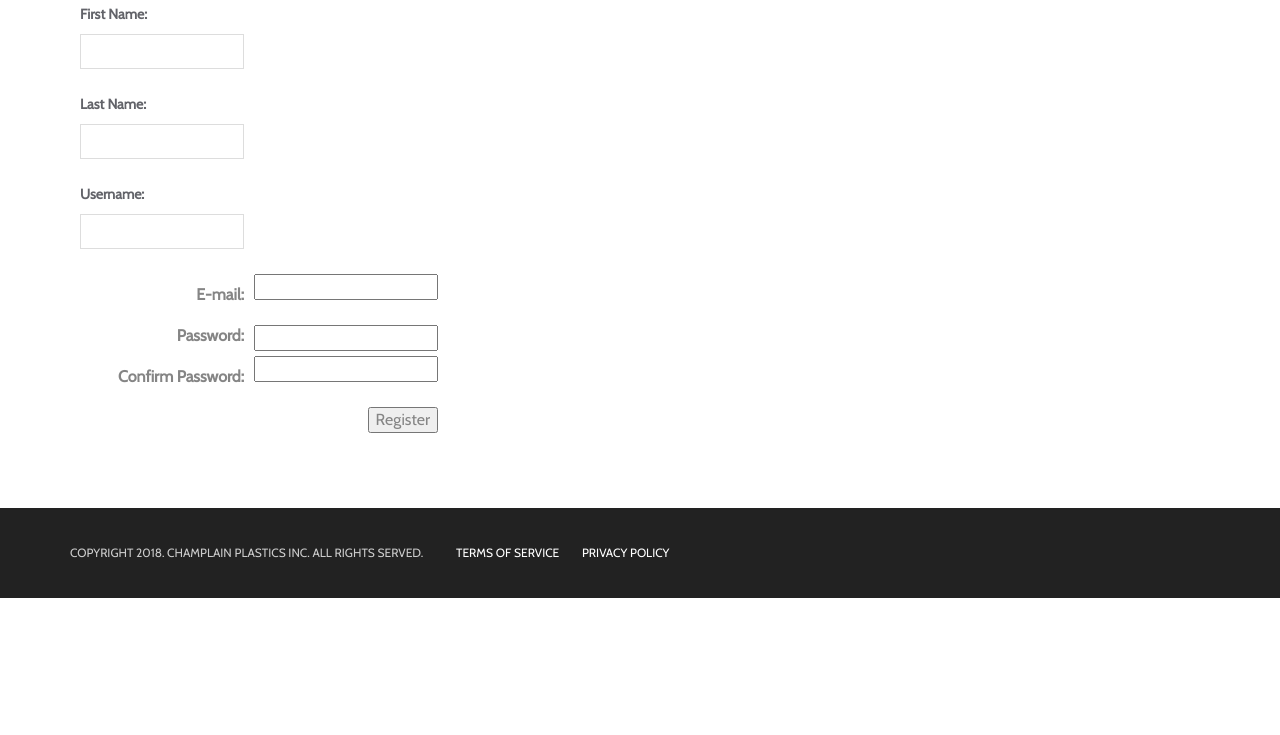
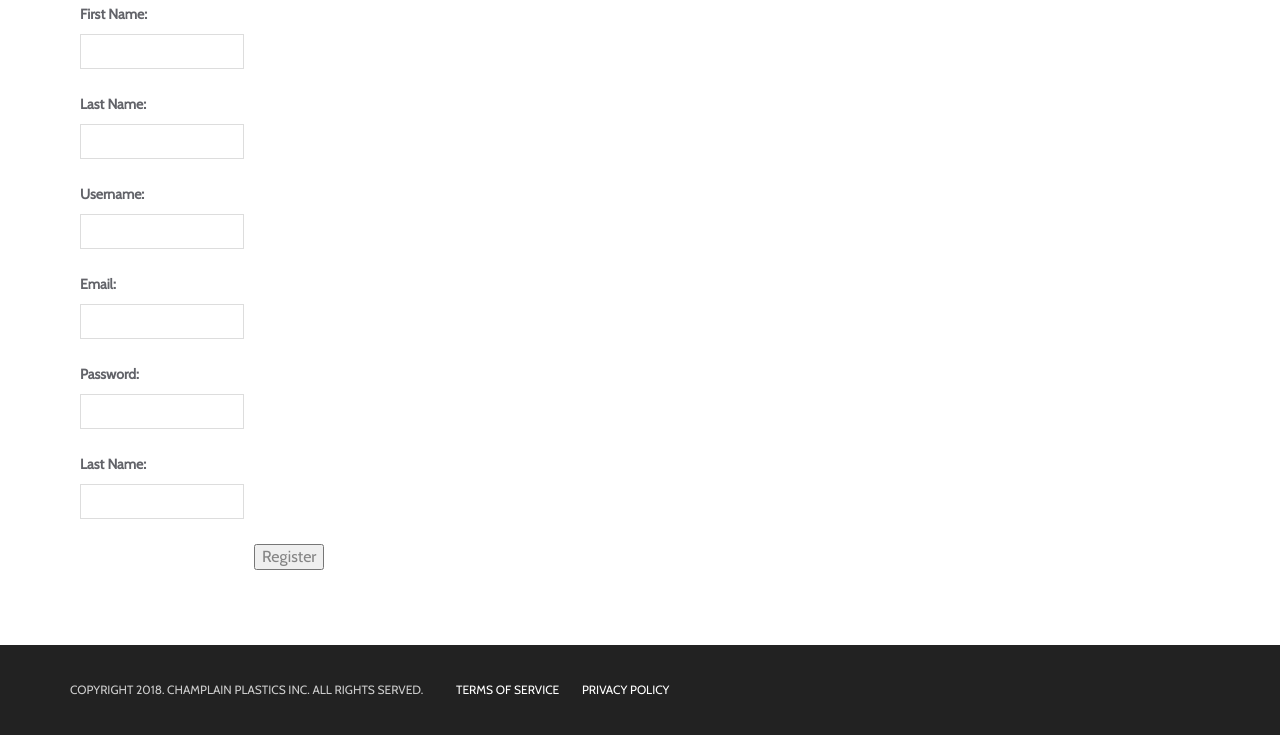
Before and after one commit to XRGagnon/ChPlProject, a PHP site: page /Register.php in a window 1280 px wide. Shown: the part 264-999 px from the top of the page. Before the commit the page ends 862 px from the top, so only its background shows below. Run offline with PHP 8.4, Linux system fonts and the light colour scheme; some libraries are stand-ins or nearby versions.

Commit message:
Fixes..?

```diff
--- a/Pages/AddItemForm.php
+++ b/Pages/AddItemForm.php
@@ -3,6 +3,7 @@ include_once "../Models/Defaults.php";
 
 include_once "../DBManager/DBManager.php";
 include_once "../DBManager/ConnectionMaker.php";
+include_once "../Models/Security.php";
 DefaultHead();
 //this is the beginning of the add item chain, here the user selects which category he wants to be added.
 
--- a/Pages/Register.php
+++ b/Pages/Register.php
@@ -55,30 +55,49 @@ DefaultHead();
             </tr>
         </div>
 
+        <!--Last Name Form Group -->
+        <div class="form-group">
             <tr>
-			<td style="text-align: right;">
-				<label for="email">E-mail: </label>
-			</td>
-			<td>
-				<input type="email" name="email" id="email"><br><br>
+                <td class="control-label">
+                    <label for="email">Email: </label>
                 </td>
             </tr>
             <tr>
-			<td style="text-align: right;">
+                <td class="controls">
+                    <input class="form-control input" type="email" name="email" id="email"><br>
+                </td>
+            </tr>
+        </div>
+
+
+        <!--Last Name Form Group -->
+        <div class="form-group">
+            <tr>
+                <td class="control-label">
                     <label for="password">Password: </label>
-			</td>
-			<td>
-				<input type="password" name="password" id="password"><br>
                 </td>
             </tr>
             <tr>
-			<td style="text-align: right;">
-				<label for="ConfirmPass">Confirm Password: </label>
-			</td>
-			<td>
-				<input type="password" name="ConfirmPass" id="ConfirmPass"><br><br>
+                <td class="controls">
+                    <input class="form-control input" type="password" name="password" id="password"><br>
                 </td>
             </tr>
+        </div>
+
+        <!--Last Name Form Group -->
+        <div class="form-group">
+            <tr>
+                <td class="control-label">
+                    <label for="ConfirmPass">Last Name: </label>
+                </td>
+            </tr>
+            <tr>
+                <td class="controls">
+                    <input class="form-control input" type="password" name="ConfirmPass" id="ConfirmPass"><br>
+                </td>
+            </tr>
+        </div>
+
 		<tr>
 			<td>
 			</td>
--- a/Pages/RemoveItem.php
+++ b/Pages/RemoveItem.php
@@ -2,6 +2,8 @@
 include_once "../Models/Defaults.php";
 include_once "../DBManager/DBManager.php";
 include_once "../DBManager/ConnectionMaker.php";
+include_once "../Models/Security.php";
+sec_session_start();
 DefaultHead();
 //unset the previously used id
 unset($_SESSION['id']);
--- a/Pages/UpdateConfirm.php
+++ b/Pages/UpdateConfirm.php
@@ -2,6 +2,7 @@
 include_once "../Models/Defaults.php";
 include_once "../DBManager/DBManager.php";
 include_once "../DBManager/ConnectionMaker.php";
+include_once "../Models/Security.php";
 sec_session_start();
 unset($_SESSION["UpdateItemError"]);
 DefaultHead();
--- a/Pages/UpdateItemForm.php
+++ b/Pages/UpdateItemForm.php
@@ -4,6 +4,7 @@ include_once "../DBManager/DBManager.php";
 include_once "../DBManager/ConnectionMaker.php";
 include_once "../Models/Security.php";
 include_once "../DBManager/Retrieval.php";
+include_once "../Models/Security.php";
 sec_session_start();
 DefaultHead();
 //unset previously used sessions
```
Also changed, not shown: Pages/AddItem.php (+8 -14 lines). Lines whose indentation alone changed are shown as unchanged.
